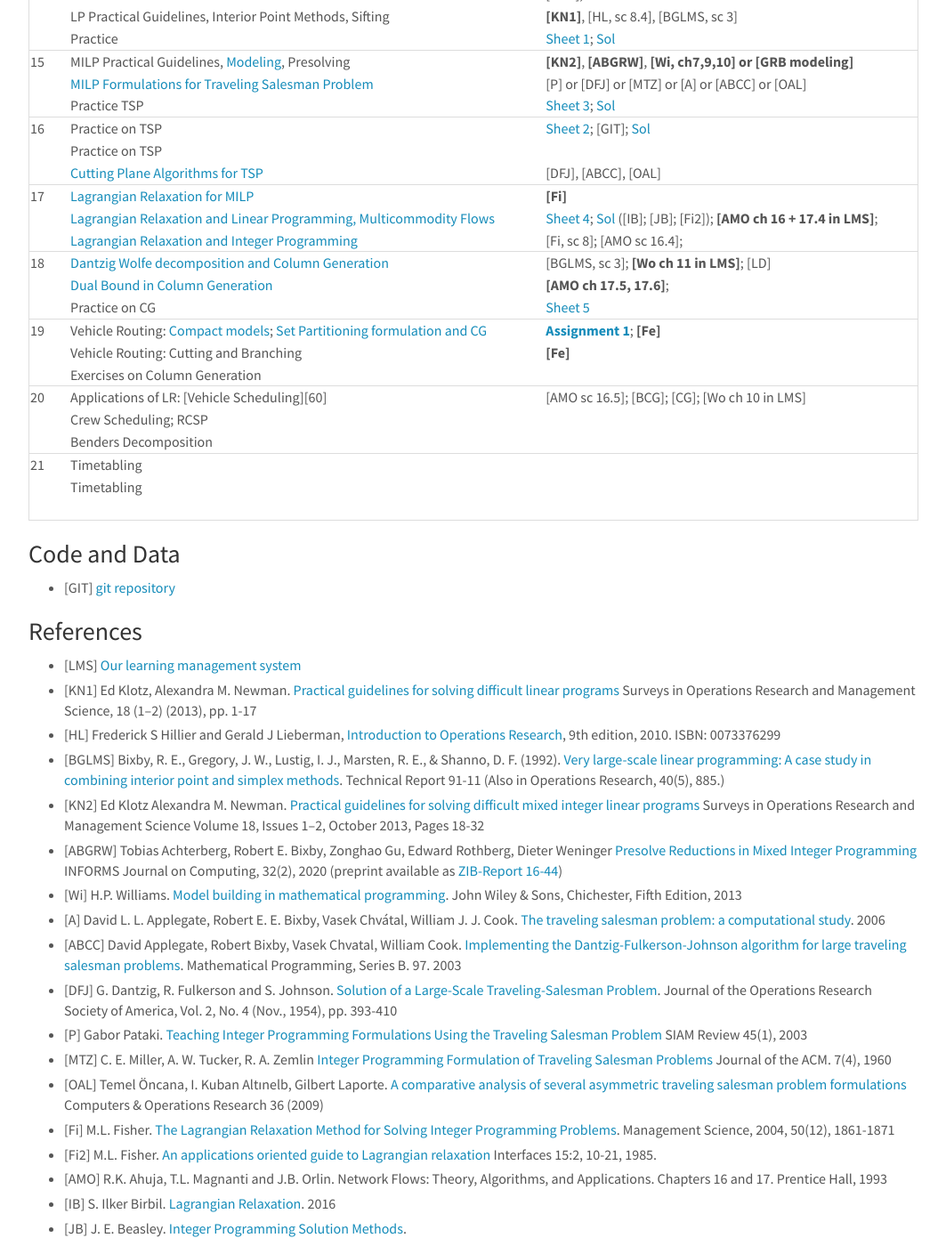
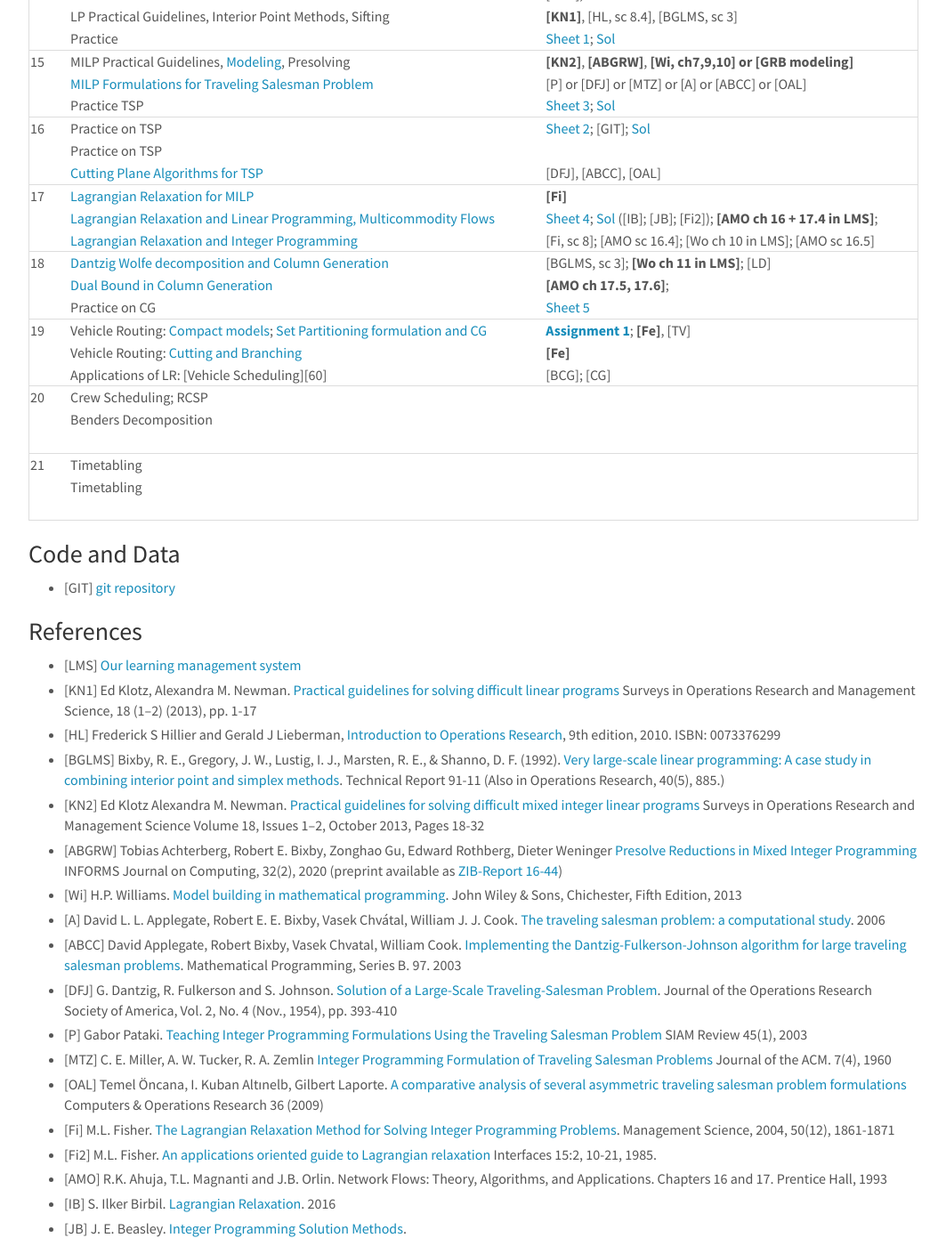
Before and after one commit to DM872/dm872.github.io, a Jekyll site: the page built from index.md, in a window 1280 px wide and 1400 px high, scrolled down 598 px. Shown: the whole window at 89% size, without its empty margins (108-1171 px from the left). Built offline with Jekyll 4.4.1, drawn with Linux system fonts in a browser that asks for light colours; nearby versions of some CDN libraries; comment, search, counter and statistics services are not loaded; some of the changed text lies outside the part shown.

Commit message:
added chapter

```diff
--- a/index.md
+++ b/index.md
@@ -68,19 +68,19 @@
 |------+----------------------------------------------------------------------------------+------------------------------------------------------------------------------|
 |   17 | [Lagrangian Relaxation for MILP][55]                                             | **[Fi]**                                                                     |
 |      | [Lagrangian Relaxation and Linear Programming, Multicommodity Flows][56]         | [Sheet 4][14]; [Sol][84] ([IB]; [JB]; [Fi2]); **[AMO ch 16 + 17.4 in LMS]**; |
-|      | [Lagrangian Relaxation and Integer Programming][57]                              | [Fi, sc 8]; [AMO sc 16.4];                                                   |
+|      | [Lagrangian Relaxation and Integer Programming][57]                              | [Fi, sc 8]; [AMO sc 16.4]; [Wo ch 10 in LMS]; [AMO sc 16.5]                  |
 |------+----------------------------------------------------------------------------------+------------------------------------------------------------------------------|
 |   18 | [Dantzig Wolfe decomposition and Column Generation][58]                          | [BGLMS, sc 3];  **[Wo ch 11 in LMS]**; [LD]                                  |
 |      | [Dual Bound in Column Generation][59]                                            | **[AMO ch 17.5, 17.6]**;                                                     |
 |      | Practice on CG                                                                   | [Sheet 5][15]                                                                |
 |------+----------------------------------------------------------------------------------+------------------------------------------------------------------------------|
-|   19 | Vehicle Routing: [Compact models][62]; [Set Partitioning formulation and CG][63] | **[Assignment 1][100]**; **[Fe]**                                            |
-|      | Vehicle Routing: Cutting and Branching                                           | **[Fe]**                                                                     |
-|      | Exercises on Column Generation                                                   |                                                                              |
+|   19 | Vehicle Routing: [Compact models][62]; [Set Partitioning formulation and CG][63] | **[Assignment 1][100]**; **[Fe]**, [TV]                                      |
+|      | Vehicle Routing: [Cutting and Branching][64]                                     | **[Fe]**                                                                     |
+|      | Applications of LR: [Vehicle Scheduling][60]                                     | [BCG]; [CG]                                                                  |
 |------+----------------------------------------------------------------------------------+------------------------------------------------------------------------------|
-|   20 | Applications of LR: [Vehicle Scheduling][60]                                     | [AMO sc 16.5]; [BCG]; [CG]; [Wo ch 10 in LMS]                                |
-|      | Crew Scheduling; RCSP                                                            |                                                                              |
+|   20 | Crew Scheduling; RCSP                                                            |                                                                              |
 |      | Benders Decomposition                                                            |                                                                              |
+|      |                                                                                  |                                                                              |
 |------+----------------------------------------------------------------------------------+------------------------------------------------------------------------------|
 |   21 | Timetabling                                                                      |                                                                              |
 |      | Timetabling                                                                      |                                                                              |
@@ -208,7 +208,9 @@
   problems](https://doi.org/10.1007/s10288-010-0130-z). 4OR-Q J Oper Res
   (2010) 8: 407.
 
-
+- [TV] Toth P. and Vigo D. (eds) Vehicle routing: Problems, Methods
+  and Applications, Second Edition, Society for Industrial and Applied
+  Mathematics, 2014
 
 
 ### Python
```
